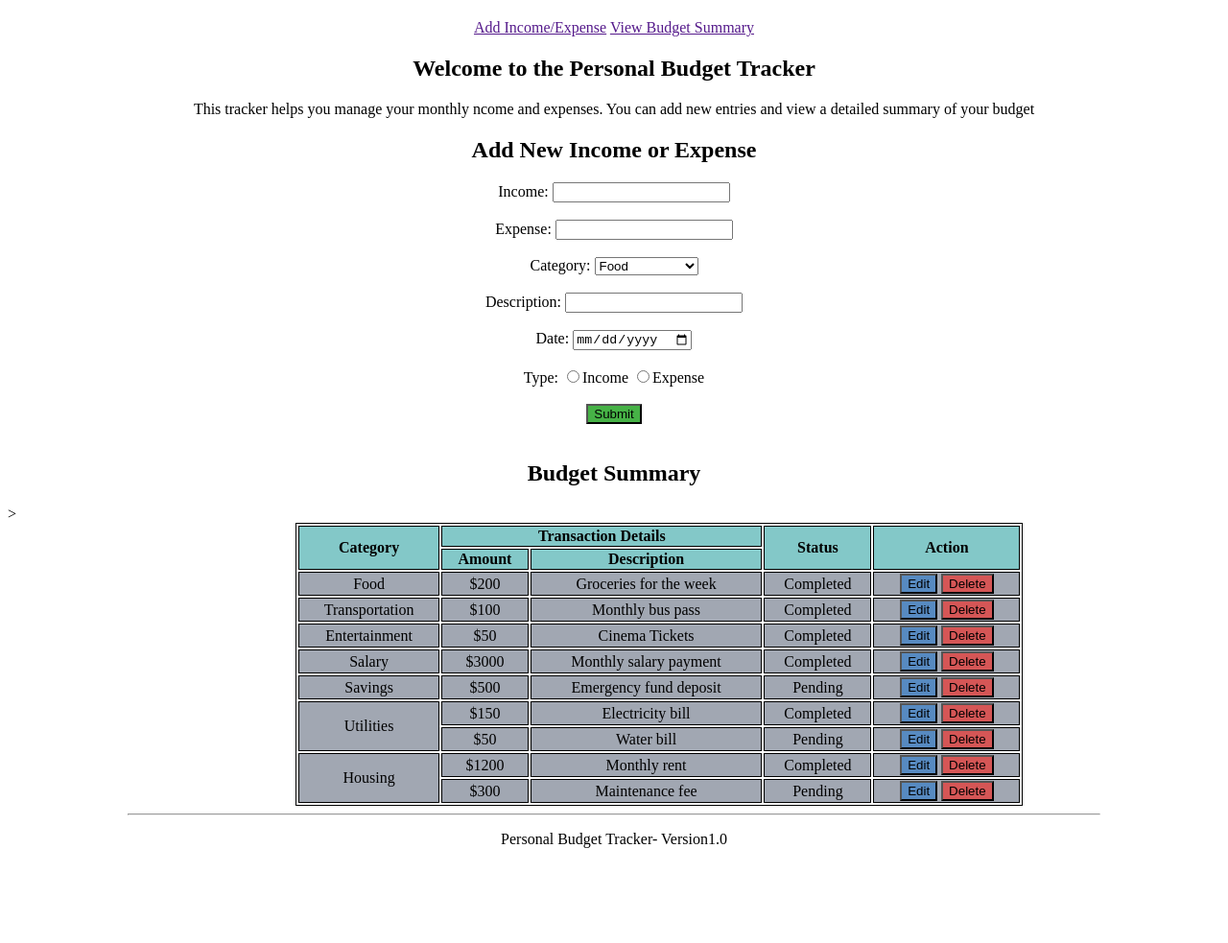
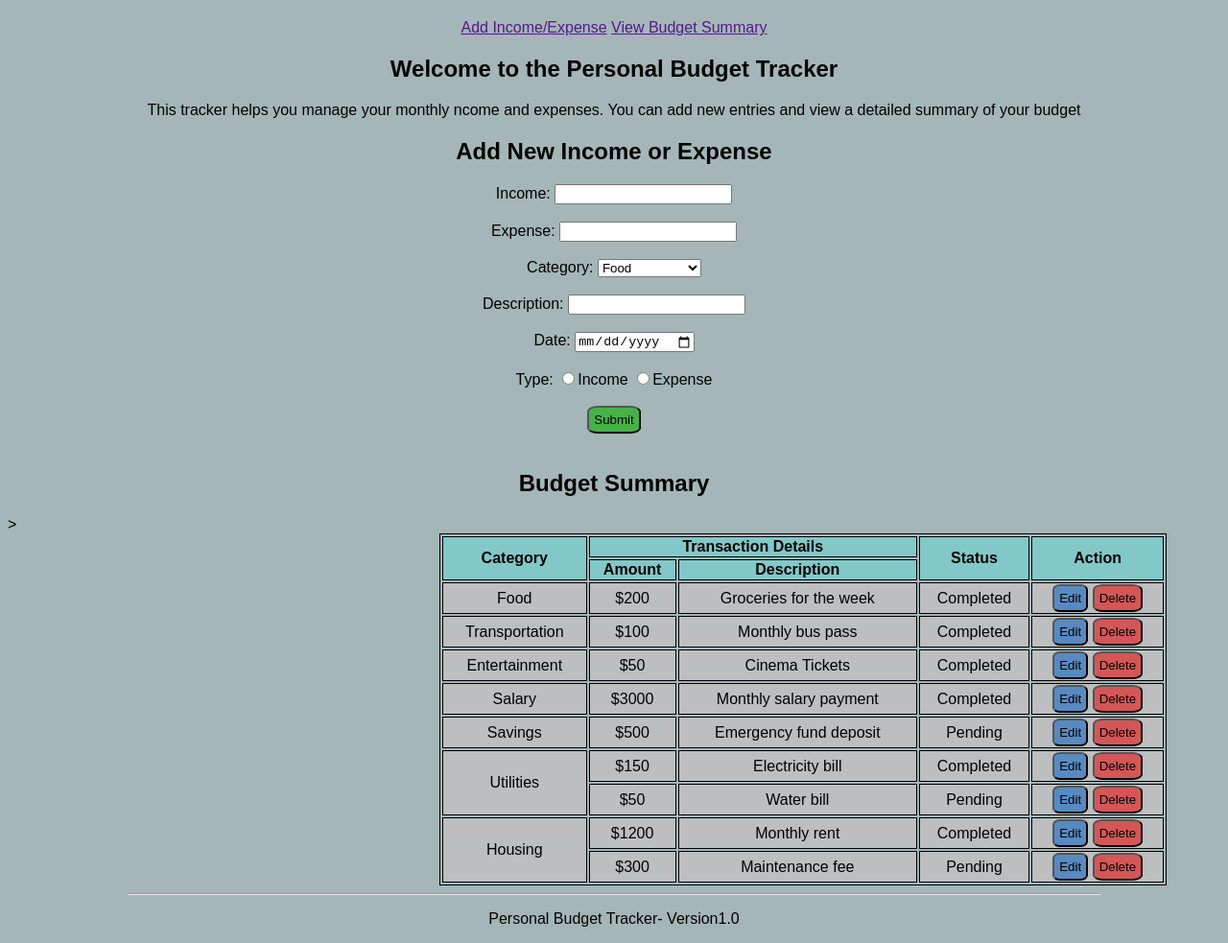
Before and after one commit to Sanjuu887/InnomaticsAssignment1, a plain HTML site: page index.html in a window 1280 px wide. Shown: the part 86-1069 px from the top of the page at 96% size. Before the commit the page ends 986 px from the top, so only its background shows below. Drawn offline with Linux system fonts and the light colour scheme.

Commit message:
Update styles.css

```diff
--- a/styles.css
+++ b/styles.css
@@ -15,7 +15,7 @@ table{
     border-collapse: separate;
     border:1px solid black;
     text-align: center;
-    margin-left: 300px;
+    margin-left: 450px;
 }
 th,td{
     border-collapse: separate;
@@ -32,17 +32,27 @@ hr{
 
 .b1{
     background-color: #578ac1;
+    border-radius: 20%;
+    padding: 5px;
+
 }
 .b2{
     background-color: rgb(213, 86, 86);
+    border-radius: 20%;
+    padding: 5px;
 }
 .b3{
     background-color: rgb(70, 178, 70);
+    border-radius: 20%;
+    padding: 5px;
 }
-
 thead{
     background-color: rgb(131, 200, 200);
 }
 tbody{
-    background-color: rgb(161, 167, 178);
+    background-color: rgb(189, 190, 192);
 }
+body{
+    background-color: rgb(164, 182, 183);
+    font-family: sans-serif;
+}
```
